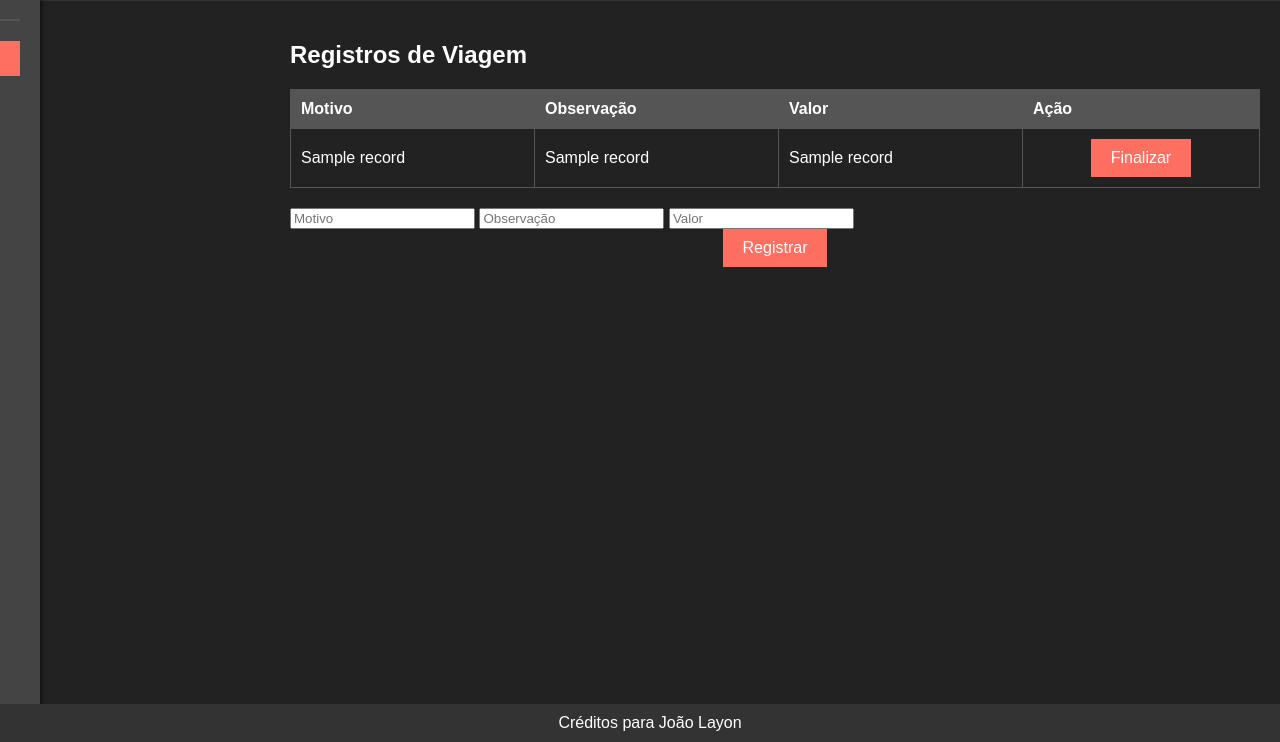
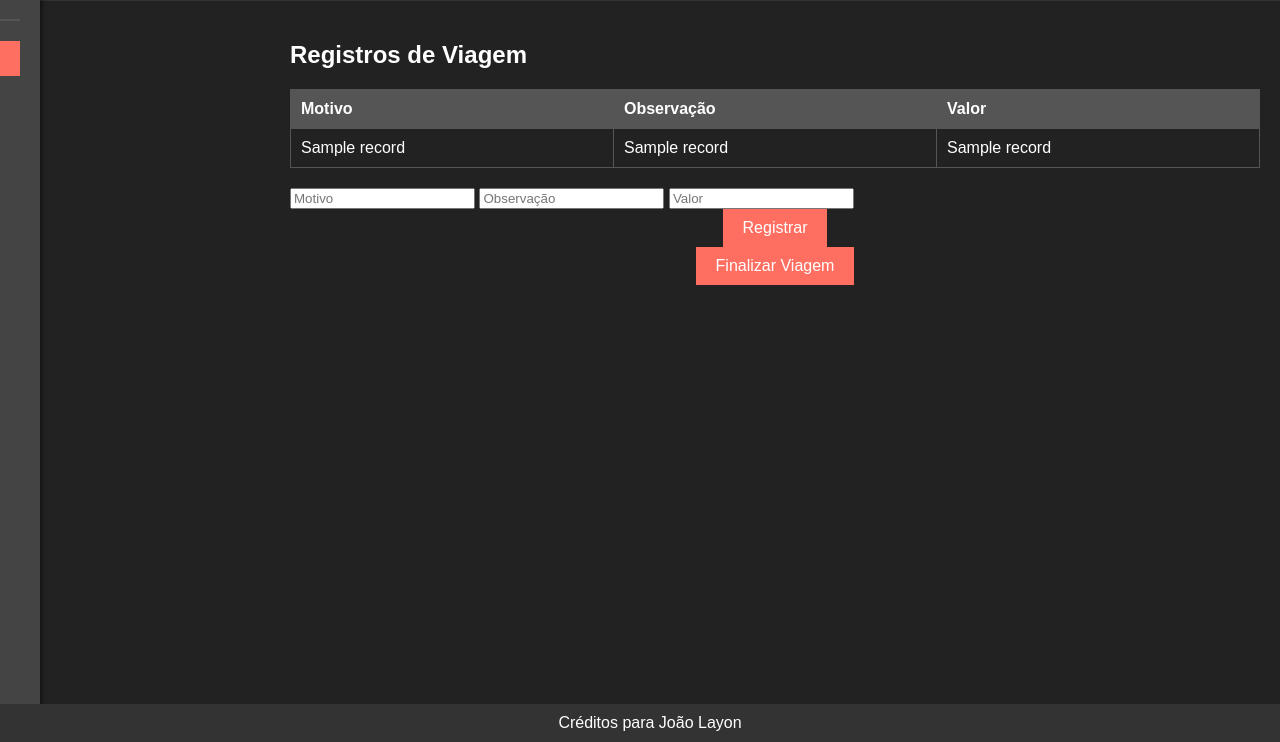
Before and after one commit to DuJao22/Gerenciamento-viajem-, a Flask app: template templates/user.html in a window 1280 px wide. Shown: the part 58-800 px from the top of the page. Run offline with Flask 3, Linux system fonts and the light colour scheme; the template is opened without the code that fills it: most values are stand-ins (such as "Sample title", 1, 10 or a date in 2020).

Commit message:
Update user.html

```diff
--- a/templates/user.html
+++ b/templates/user.html
@@ -153,18 +153,12 @@
                 <th>Motivo</th>
                 <th>Observação</th>
                 <th>Valor</th>
-                <th>Ação</th>
             </tr>
             {% for record in records %}
             <tr>
                 <td>{{ record[2] }}</td>
                 <td>{{ record[3] }}</td>
                 <td>{{ record[4] }}</td>
-                <td>
-                    <form action="/end_record/{{ user[0] }}/{{ record[0] }}" method="post" style="display:inline;">
-                        <button type="submit" class="end">Finalizar</button>
-                    </form>
-                </td>
             </tr>
             {% endfor %}
         </table>
@@ -173,6 +167,9 @@
             <input type="text" name="observation" placeholder="Observação">
             <input type="number" step="0.01" name="value" placeholder="Valor">
             <button type="submit" class="register">Registrar</button>
+        </form>
+        <form action="/end_record/{{ user[0] }}" method="post">
+            <button type="submit" class="end">Finalizar Viagem</button>
         </form>
     </div>
     <footer>
```
